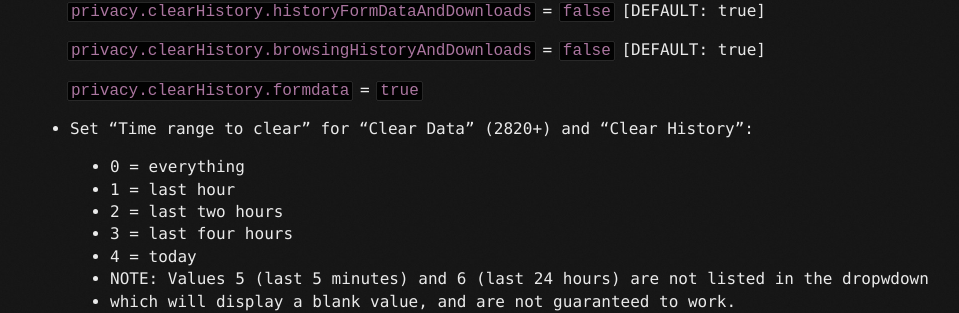
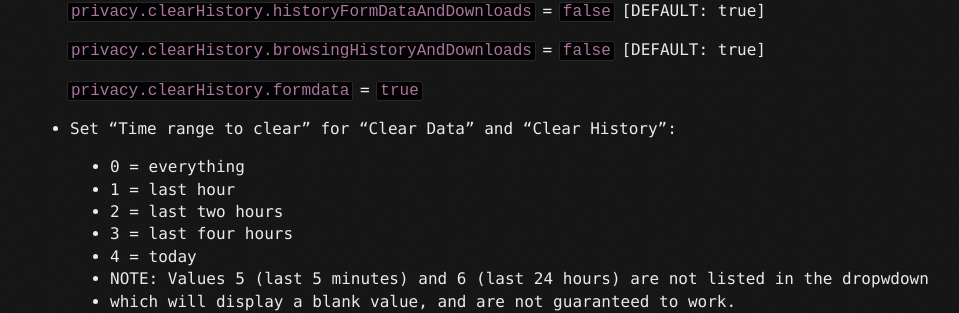
Before and after one commit to brainfucksec/brainfucksec.github.io, a Jekyll site: the page built from _posts/2026-01-02-firefox-hardening-guide-2026.md, in a window 1280 px wide and 900 px high, scrolled down 12640 px. Shown: the part 141-454 px from the top of the window, without its empty margins (110-1069 px from the left). Built offline with Jekyll 4.4.1, drawn with Linux system fonts in a browser that asks for light colours.

Commit message:
_posts/2026-01-02-firefox-hardening-guide-2026.md
Fix comments

```diff
--- a/_posts/2026-01-02-firefox-hardening-guide-2026.md
+++ b/_posts/2026-01-02-firefox-hardening-guide-2026.md
@@ -609,7 +609,7 @@ For further information, please read here: [arkenfox's user.js](https://github.c
 
     `privacy.clearHistory.formdata` = `true`
 
-* Set "Time range to clear" for "Clear Data" (2820+) and "Clear History":
+* Set "Time range to clear" for "Clear Data" and "Clear History":
     * 0 = everything
     * 1 = last hour
     * 2 = last two hours
```
